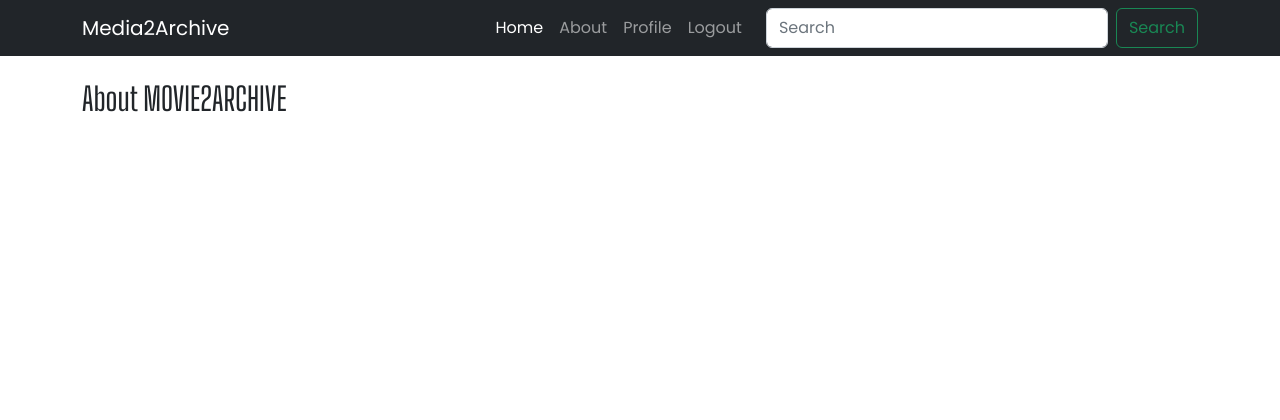
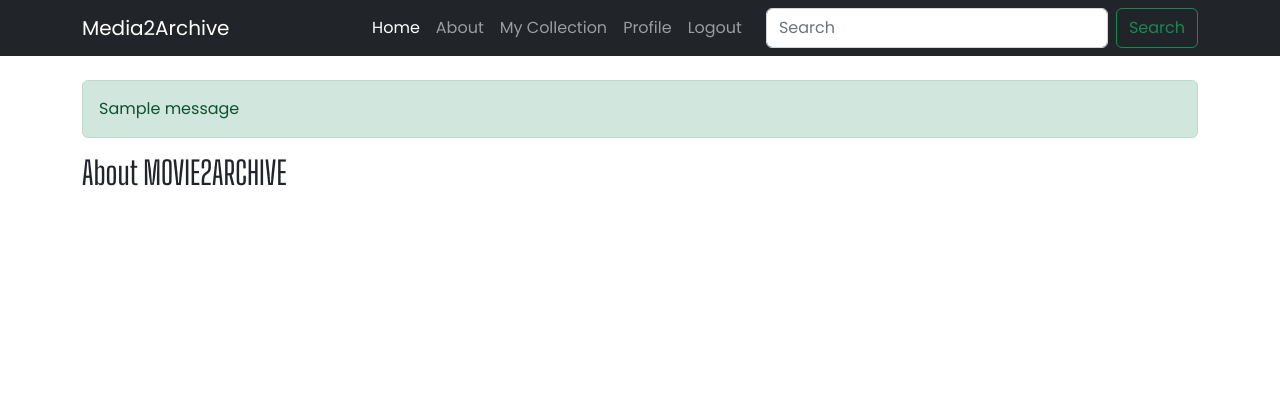
Before and after one commit to JHodgkins/MSP3-Movie2Archive, a Flask app: page /about in a window 1280 px wide. Shown: the top 420 px of the page. Run offline with Flask 2, Linux system fonts and the light colour scheme; a user stored in the database is signed in; tables that the repository leaves empty hold one stand-in row (values such as "Sample post"); one stand-in notice (Sample message) is shown; some libraries are stand-ins or nearby versions.

Commit message:
code: site wide message alert added to main for all pages

```diff
--- a/movie2archive/templates/main.html
+++ b/movie2archive/templates/main.html
@@ -56,6 +56,9 @@
                 </li>
                 {% if current_user.is_authenticated %}
                   <li class="nav-item">
+                    <a class="nav-link" href="{{ url_for('collection') }}">My Collection</a>
+                  </li>
+                  <li class="nav-item">
                     <a class="nav-link" href="{{ url_for('profile') }}">Profile</a>
                   </li>
                   <li class="nav-item">
@@ -89,6 +92,13 @@
     <main class="container">
         <div class="row">
             <div class="col-md-12">
+            {% with messages = get_flashed_messages (with_categories=true) %}
+                {% if messages %}
+                    {% for category, message in messages %}
+                        <div class="alert alert-{{ category }}">{{ message }}</div>
+                    {% endfor %}
+                {% endif %}
+            {% endwith %}
             {% block content %}
             {% endblock content %}
             </div> <!-- end main col-md-12 -->
```
